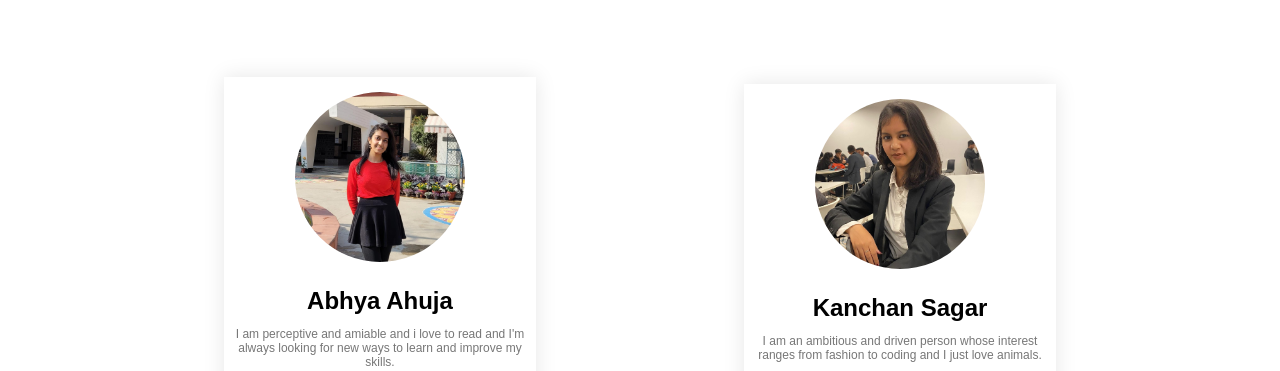
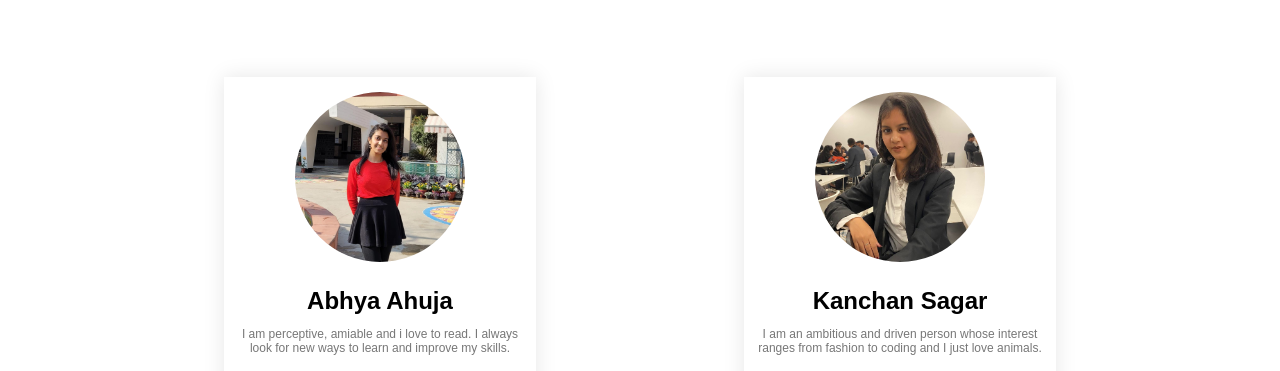
Before and after one commit to AbhyaAhuja/E-Comm, a plain HTML site: page aboutUs.html in a window 1280 px wide. Shown: the part 257-628 px from the top of the page. Drawn offline with Linux system fonts and the light colour scheme.

Commit message:
Update aboutUs.html

```diff
--- a/aboutUs.html
+++ b/aboutUs.html
@@ -42,7 +42,7 @@
                 <img src="Abhya.jpg" alt="">
                 <div class="details">
                     <h2>Abhya Ahuja</h2>
-                    <p>I am perceptive and amiable and i love to read and I'm always looking for new ways to learn and improve my skills.
+                    <p>I am perceptive, amiable and i love to read. I always look for new ways to learn and improve my skills.
                     </p>
                 <div class="social-menu">
                     <ul>
```
